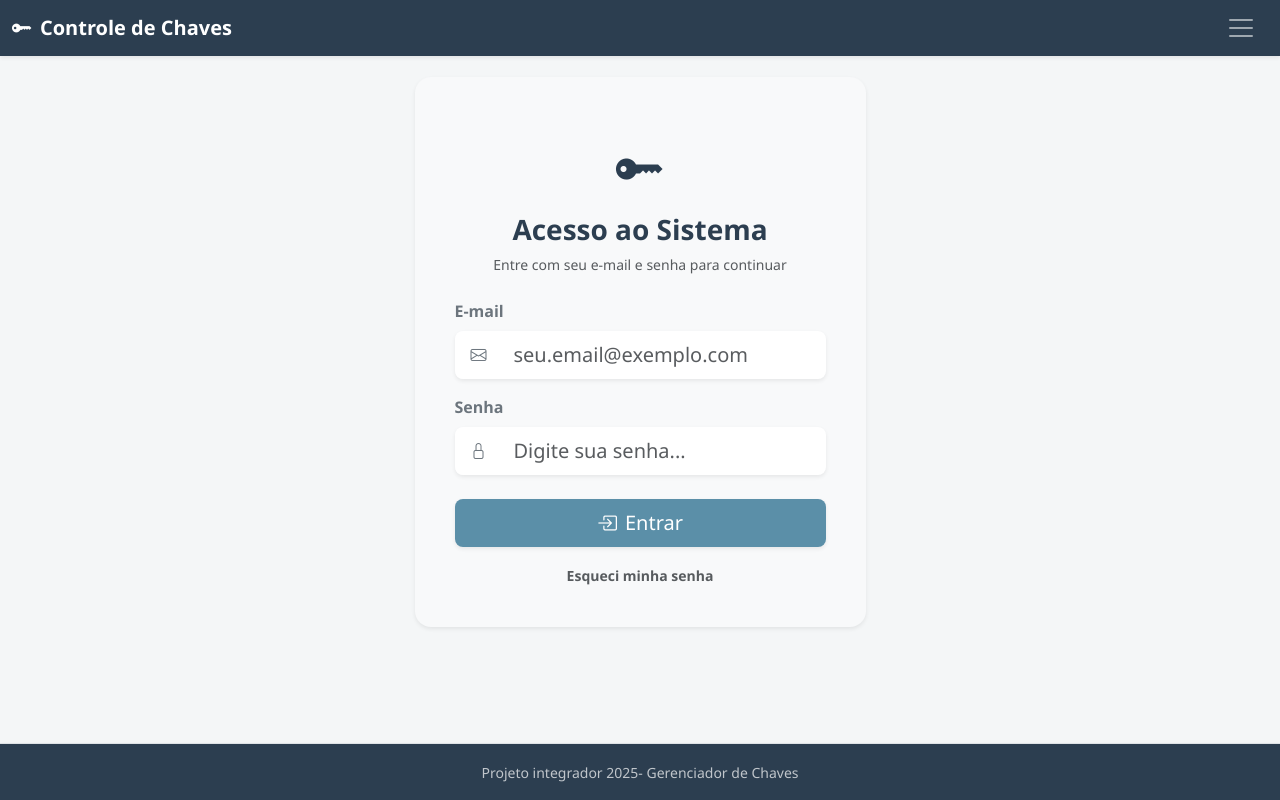
After one commit to bryanmattosta/Sistema-Gerenciador-de-Chaves, a Flask app: page /login in a window 1280 px wide. The commit adds this page. Run offline with Flask 3, Linux system fonts and the light colour scheme; parts of the project's set-up code (start-up, migrations or seed data) failed here and were passed over; some libraries are stand-ins or nearby versions.

Commit message:
Add files via upload

```diff
--- a/PI chaves/app.py
+++ b/PI chaves/app.py
@@ -2,6 +2,8 @@ from flask import Flask, render_template, request, redirect, url_for, flash
 from sqlalchemy import create_engine, Column, Integer, String, Numeric, Date
 from sqlalchemy.orm import declarative_base, sessionmaker
 from flask_sqlalchemy import SQLAlchemy
+from flask import session
+from werkzeug.security import generate_password_hash, check_password_hash
 from tabelas import engine, Base, Chave, Usuario, Perfil, Ambiente, Movimentacao
 from random import randint
 from datetime import datetime
@@ -156,6 +158,7 @@ def usuario():
         email = request.form.get("email")
         senha_usuario = request.form.get("senha_usuario")
         id_perfil = request.form.get("id_perfil")
+        senha_hash = generate_password_hash(senha_usuario)
 
         # 3. Validação (usando o E-mail, já que não temos o nome)
         if not email or email.strip() == "":
@@ -166,7 +169,7 @@ def usuario():
         # 4. Inserir usuário no banco
         novo_usuario = Usuario(
             email=email,
-            senha_usuario=senha_usuario,
+            senha_usuario=senha_hash,
             id_perfil=id_perfil
         )
 
@@ -459,6 +462,7 @@ def excluir_perfil():
     # 4. Retorna a tela principal do perfil
     return redirect(url_for("perfil"))
 
+#movimentacao confirmar
 @app.route("/movimentacao", methods=["GET", "POST"])
 def movimentacao():
     if request.method == "POST":
@@ -488,7 +492,7 @@ def estornar_retirada():
         flash("Movimentação não encontrada!", "danger")
     return redirect(url_for("movimentacao"))
 
-#devolucao #feita
+#devolucao confirmar
 @app.route("/devolucao", methods=["GET", "POST"])
 def devolucao():
     if request.method == "POST":
@@ -606,7 +610,6 @@ def excluir_reserva():
 
 #historico
 @app.route("/historico", methods=["GET"])
-@app.route("/historico", methods=["GET"])
 def historico():
     termo_busca = request.args.get("busca", "").strip()
     historico_geral = []
@@ -640,5 +643,34 @@ def esqueci_senha():
         return redirect(url_for("login"))
 
     return render_template("esqueci_senha.html")
+#login
+@app.route("/login", methods=["GET", "POST"])
+def login():
+
+    if request.method == "POST":
+        email_login= request.form.get('email')
+        senha_login= request.form.get('senha')
+        usuario=sessao.query(Usuario).filter_by(email=email_login).first()
+
+        if usuario and check_password_hash(usuario.senha_usuario, senha_login):
+            session["id_usuario"] = usuario.id_usuario
+            session["id_perfil"] = usuario.id_perfil
+            perfil = sessao.query(Perfil).filter_by(id_perfil=usuario.id_perfil).first()
+            session["perfil"] = perfil.nome_perfil
+            print(perfil.nome_perfil)
+            flash("Login realizado com sucesso!", "success")
+            return redirect(url_for("home"))
+
+        flash("Usuário ou senha inválidos.", "danger")
+
+    return render_template('login.html')
+
+#logout
+@app.route("/logout")
+def logout():
+    session.clear()
+    flash("Logout realizado.", "success")
+    return redirect(url_for("login"))
+
 
 app.run(debug=True)
--- a/PI chaves/templates/base.html
+++ b/PI chaves/templates/base.html
@@ -83,7 +83,7 @@
 
           <!-- Botão Sair Isolado no Fundo -->
           <div class="mt-auto pt-3 border-top" style="border-color: rgba(255, 255, 255, 0.1) !important;">
-            <a href="#" class="nav-link custom-nav-link link-sair mt-3"><i class="bi bi-box-arrow-right me-3"></i>Sair do Sistema</a>
+            <a href="{{ url_for('logout') }}" class="nav-link custom-nav-link link-sair mt-3"><i class="bi bi-box-arrow-right me-3"></i>Sair do Sistema</a>
           </div>
         </div>
       </div>
@@ -100,7 +100,7 @@
 <!-- Rodapé com o asterisco -->
 <footer id="rodape" class="text-center py-3 mt-auto shadow-sm border-top">
   <div class="container">
-    <small>*</small>
+    <small>Projeto integrador 2025- Gerenciador de Chaves</small>
   </div>
 </footer>
 
--- /dev/null
+++ b/PI chaves/templates/login.html
@@ -0,0 +1,65 @@
+{% extends 'base.html' %}
+
+{% block titulo %} - Login{% endblock %}
+
+{% block conteudo %}
+<div class="row justify-content-center align-items-center" style="min-height: 70vh;">
+    <div class="col-md-5">
+
+        <div class="card border-0 shadow-sm rounded-4 p-4 bg-light">
+            <div class="card-body">
+
+                <!-- Ícone e Título -->
+                <div class="text-center mb-4 pt-3">
+                    <i class="bi bi-key-fill text-secondary" style="font-size: 3rem; color: var(--cor-base) !important;"></i>
+                    <h3 class="fw-bold mt-2" style="color: var(--cor-base);">Acesso ao Sistema</h3>
+                    <p class="text-muted small">Entre com seu e-mail e senha para continuar</p>
+                </div>
+
+                <!-- Formulário de Login -->
+                <form method="POST" action="{{ url_for('login') }}">
+
+                    <!-- E-mail -->
+                    <div class="mb-3">
+                        <label for="email" class="form-label fw-bold text-secondary">E-mail</label>
+                        <div class="input-group shadow-sm rounded-3 overflow-hidden">
+                            <span class="input-group-text bg-white border-0 ps-3 text-secondary">
+                                <i class="bi bi-envelope"></i>
+                            </span>
+                            <input type="email" class="form-control form-control-lg border-0 bg-white" id="email" name="email" placeholder="seu.email@exemplo.com" required>
+                        </div>
+                    </div>
+
+                    <!-- Senha -->
+                    <div class="mb-4">
+                        <label for="senha" class="form-label fw-bold text-secondary">Senha</label>
+                        <div class="input-group shadow-sm rounded-3 overflow-hidden">
+                            <span class="input-group-text bg-white border-0 ps-3 text-secondary">
+                                <i class="bi bi-lock"></i>
+                            </span>
+                            <input type="password" class="form-control form-control-lg border-0 bg-white" id="senha" name="senha" placeholder="Digite sua senha..." required>
+                        </div>
+                    </div>
+
+                    <!-- Botão de Entrar -->
+                    <div class="d-grid gap-2 mb-3">
+                        <button type="submit" class="btn btn-lg rounded-3 shadow-sm text-white py-2" style="background-color: var(--cor-primaria);">
+                            <i class="bi bi-box-arrow-in-right me-2"></i>Entrar
+                        </button>
+                    </div>
+
+                    <!-- Botão / Link de Esqueci a Senha -->
+                    <div class="text-center">
+                        <a href="#" class="text-decoration-none small text-muted fw-semibold">
+                            Esqueci minha senha
+                        </a>
+                    </div>
+
+                </form>
+
+            </div>
+        </div>
+
+    </div>
+</div>
+{% endblock %}
```
Also changed, not shown: banco de dados/site 90%.sql (line endings or trailing spaces), 1 other file.
